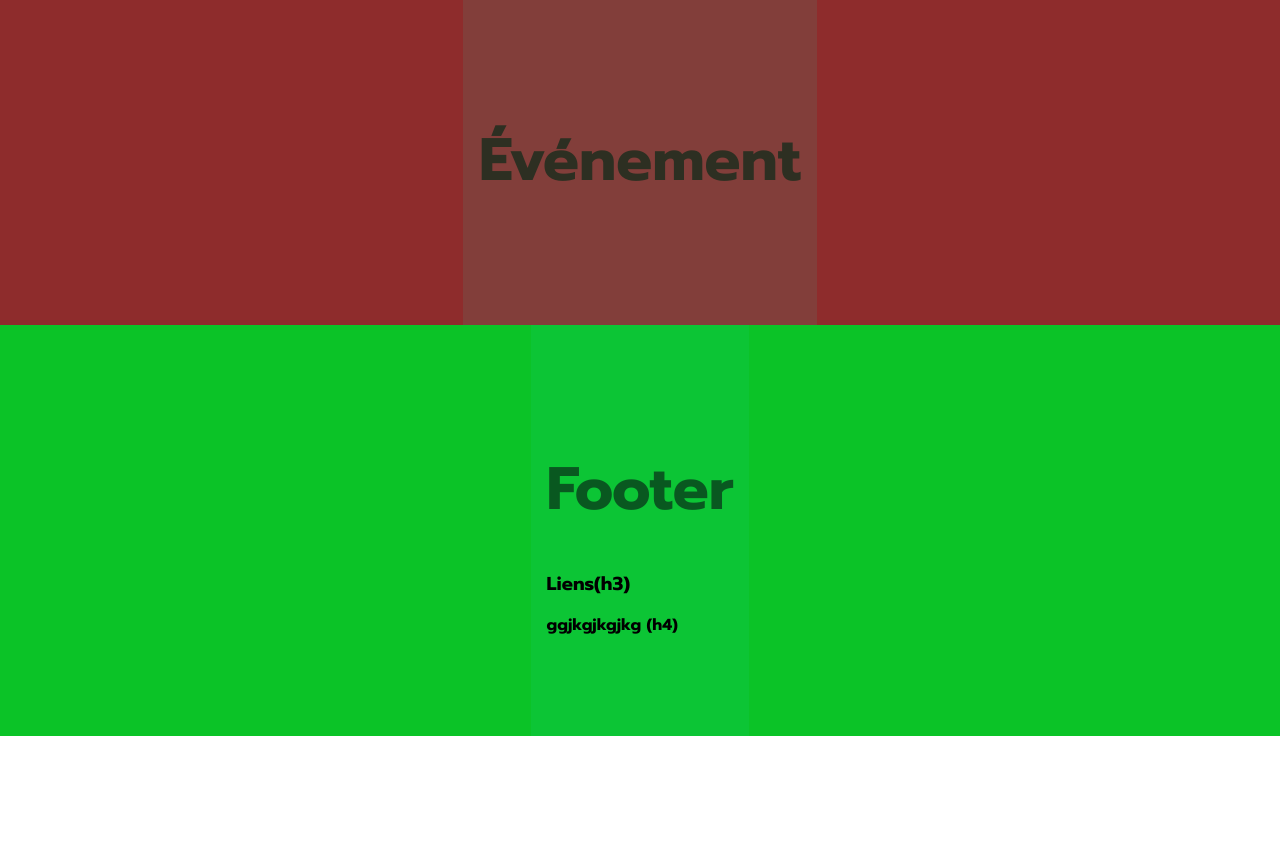
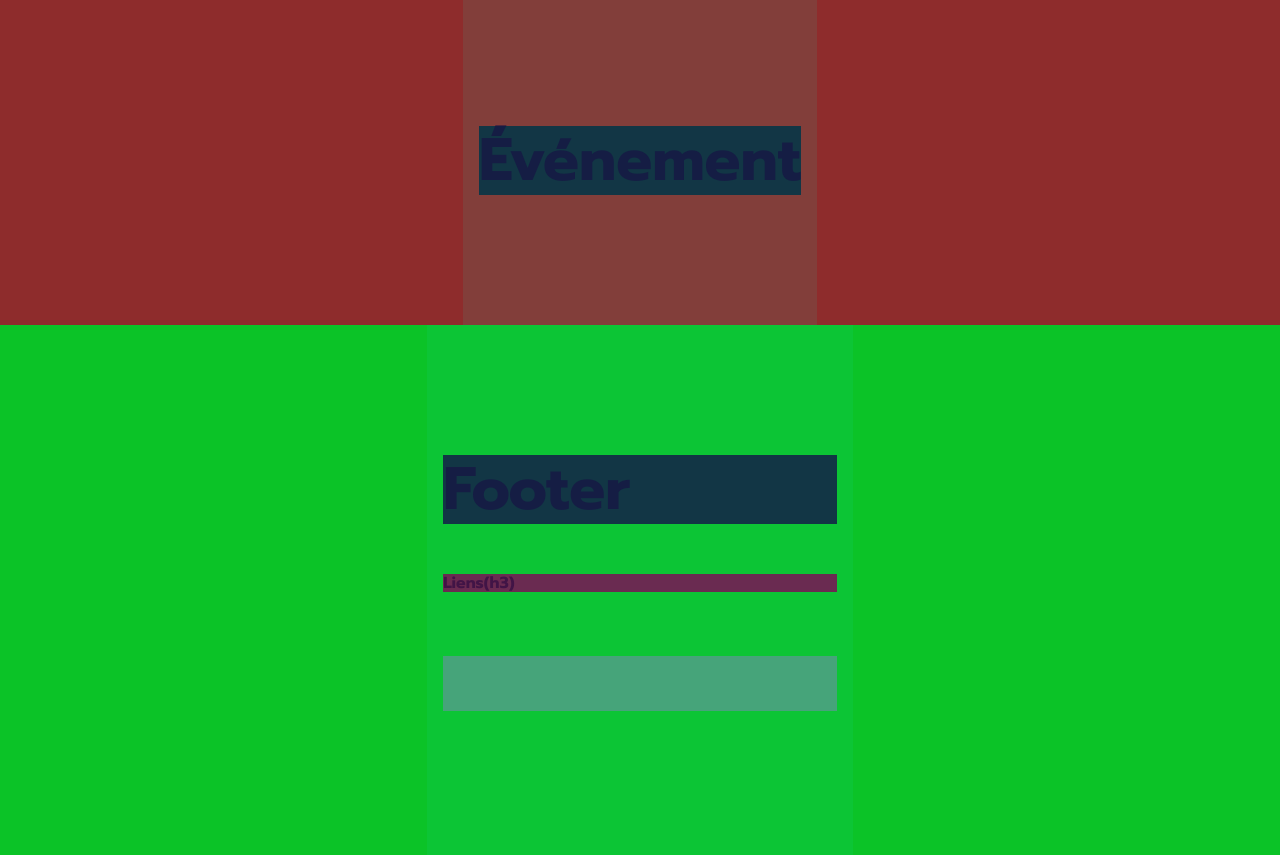
Before and after one commit to michaelfournier11/4w4, a plain HTML site: page index.htm in a window 1280 px wide. Shown: the part 1020-1875 px from the top of the page. Before the commit the page ends 1756 px from the top, so only its background shows below. Drawn offline with nearby package versions, Linux system fonts and the light colour scheme; files that its build step writes are made by us from their sources.

Commit message:
s1c2 Fin Labo1

```diff
--- a/sass/_layout.scss
+++ b/sass/_layout.scss
@@ -15,7 +15,7 @@ body {
 .global > footer{
 // flex : grow shrink basis
 flex: var(--largeur-central);
-    // border : 1px solid #aaa;
+border: var(--border-central);
     background-color : rgba(#17d7b4, .1 );
     padding : 5rem 1rem;
 }
--- a/sass/_variables.scss
+++ b/sass/_variables.scss
@@ -5,10 +5,10 @@ https://developer.mozilla.org/en-US/docs/Web/CSS/Using_CSS_custom_properties
 :root {
 
     --couleur-arriere-entete : #ffffff;
-    --couleur-arriere-accueil: rgb(7, 53, 161)fff;
+    --couleur-arriere-accueil: rgb(106, 127, 178)fff;
     --couleur-arriere-evenement : #8e2c2c;
     --couleur-arriere-footer : #0bc327;
     --couleur-arriere-galerie : #492a3a;
-
+--border-central: border : 1px solid #aaa;
     --largeur-central : flex: 0 1 900px;
 }
--- a/sass/base/_h.scss
+++ b/sass/base/_h.scss
@@ -8,16 +8,31 @@ https://clamp.font-size.app/?config=eyJyb290IjoiMTYiLCJtaW5XaWR0aCI6IjUwMHB4Iiwi
 
 h1 {
     font-size: clamp(1.5rem, -2.875rem + 14vw, 5rem);
-    color : rgba(#092918, .3);
+    color : rgba(#3cb173, .3);
+    background-color: #144512;
 }
 h2 {
     font-size: clamp(1rem, -0.5714rem + 6.2857vw, 3.75rem);
-    color : rgba(#092918, .7);
+    color : rgba(#171245, .7);
+    background-color: #123645;
 }
-h3 {}
-h4 {}
-h5 {}
-h6 {}
+h3 {font-size: clamp(1rem, -0.5714rem + 2.4578vw, 1rem);
+    color : rgba(#3d1245, .9);
+    background-color: #6a2b51;
+}
+
+h4 {font-size: clamp(1rem, -4rem + 16vw, 3rem);
+    color : rgba(#124543, -0.2);
+    background-color: #46a47a;
+}
+h5 {font-size: clamp(1rem, -11rem + 32vw, 3rem);
+    color : rgba(#124536, .4);
+    background-color: #35718b;
+}
+h6 {font-size: clamp(3rem, -0.357rem + 4.55vw, 2rem);
+    color : rgba(#5d2e26, .7);
+    background-color: #74476d;
+}
 
 p {}
 
```
Also changed, not shown: sass/style.css, 1 other file.
